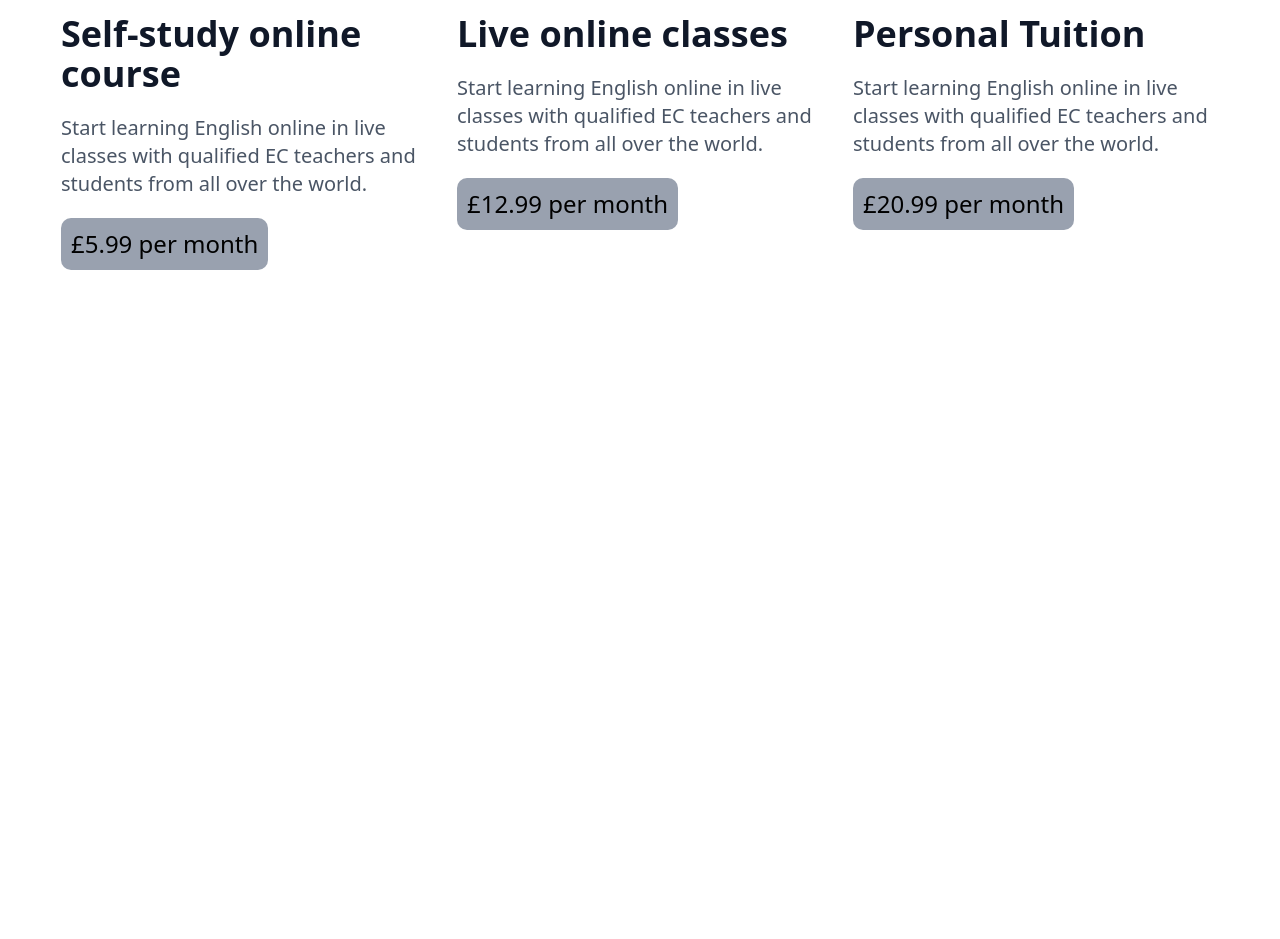
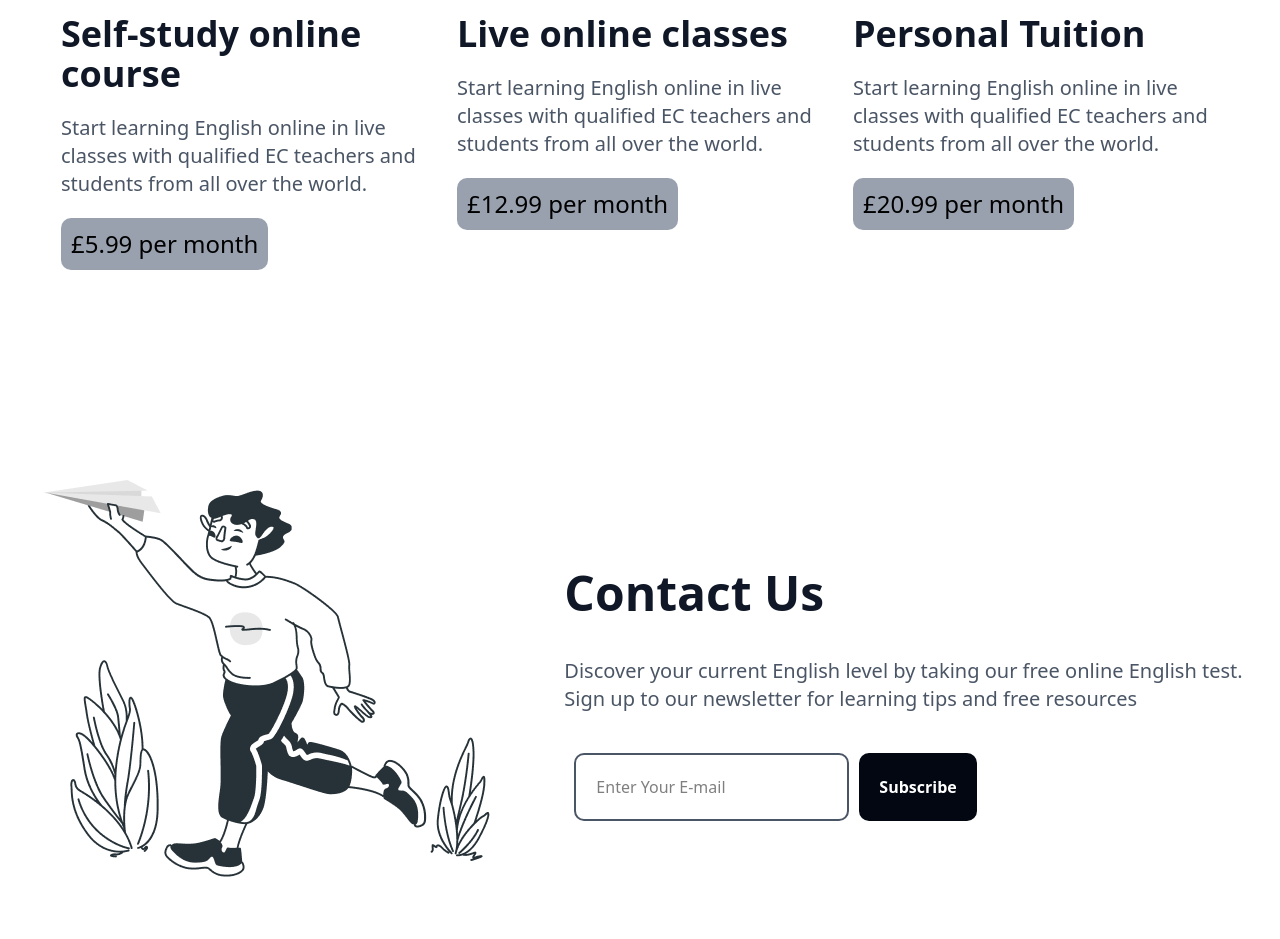
Before and after one commit to RahimaMoon/Britlex, a website: page index.html in a window 1280 px wide. Shown: the part 3177-4116 px from the top of the page. Before the commit the page ends 3477 px from the top, so only its background shows below. Drawn offline with Linux system fonts and the light colour scheme.

Commit message:
section5

```diff
--- a/index.html
+++ b/index.html
@@ -193,5 +193,21 @@ from all over the world.</p>
   </div>
   </div>
 </section>
+<section class="flex flex-col gap-y-10 sm:flex-row mt-[150px] p-[30px] gap-[50px] justify-center items-center">
+  <h1 class="text-5xl font-bold text-gray-900 flex justify-center items-center  sm:hidden md:hidden lg:hidden">Contact Us</h1>
+  <div>
+    <img src="./imgs/Ресурс 1 1 (2).png" alt="">
+  </div>
+  <div class="flex flex-col gap-y-10">
+    <h1 class="text-5xl font-bold text-gray-900 hidden sm:flex md:flex lg:flex">Contact Us</h1>
+    <p class="text-xl text-gray-600">Discover your current English level by taking our free online English test.<br>Sign up to our newsletter for learning tips and free resources</p>
+ <div class="flex gap-[10px]">
+  <label for="em"></label>
+  <input class="p-[20px] rounded-[10px] border-2 border-gray-600" type="text" id="em" placeholder="Enter Your E-mail">
+  <button class="text-white font-bold bg-gray-950 p-[20px] rounded-[10px]">Subscribe</button>
+ </div>
+  </div>
+</section>
+
 </body>
 </html>
```
Also changed, not shown: imgs/Ресурс 1 1 (2).png (added), src/output.css.
